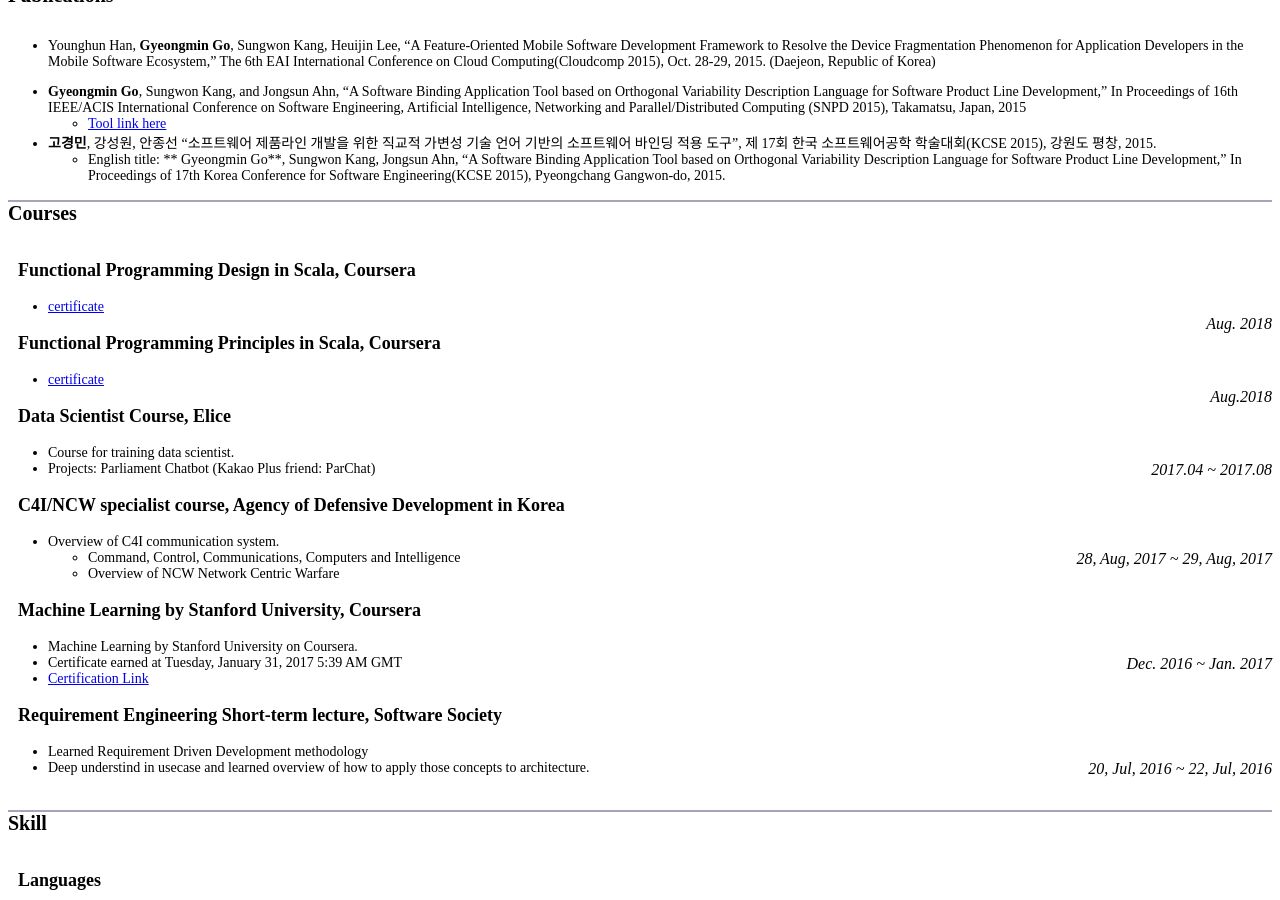
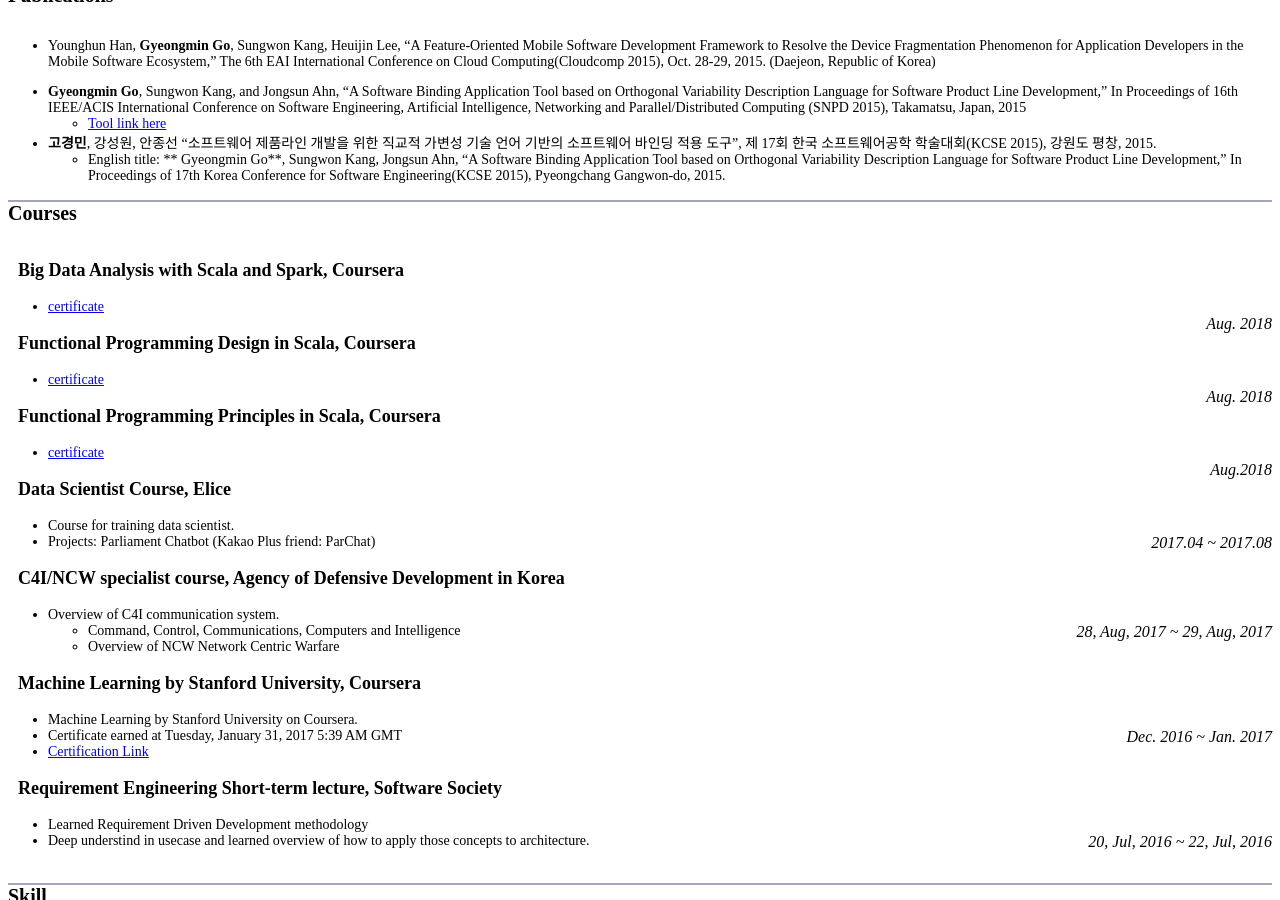
Before and after one commit to gkm2164/gkm2164.github.io, a Jekyll site: the page built from index.md, in a window 1280 px wide and 900 px high, scrolled down 2130 px. Built offline with Jekyll 4.4.1, drawn with Linux system fonts in a browser that asks for light colours; our own code applies the rules of GitHub Pages for plain Markdown files.

Commit message:
Update index.md
Big Data Analysis course taken..

```diff
--- a/index.md
+++ b/index.md
@@ -147,6 +147,12 @@ _Oct. 2010 ~ Dec. 2011_
 
 ## Courses
 
+### Big Data Analysis with Scala and Spark, Coursera
+
+{:.float-right}
+_Aug. 2018_
+* [certificate](https://gben.me/O1Fs4c2z)
+
 ### Functional Programming Design in Scala, Coursera
 
 {:.float-right}
```
